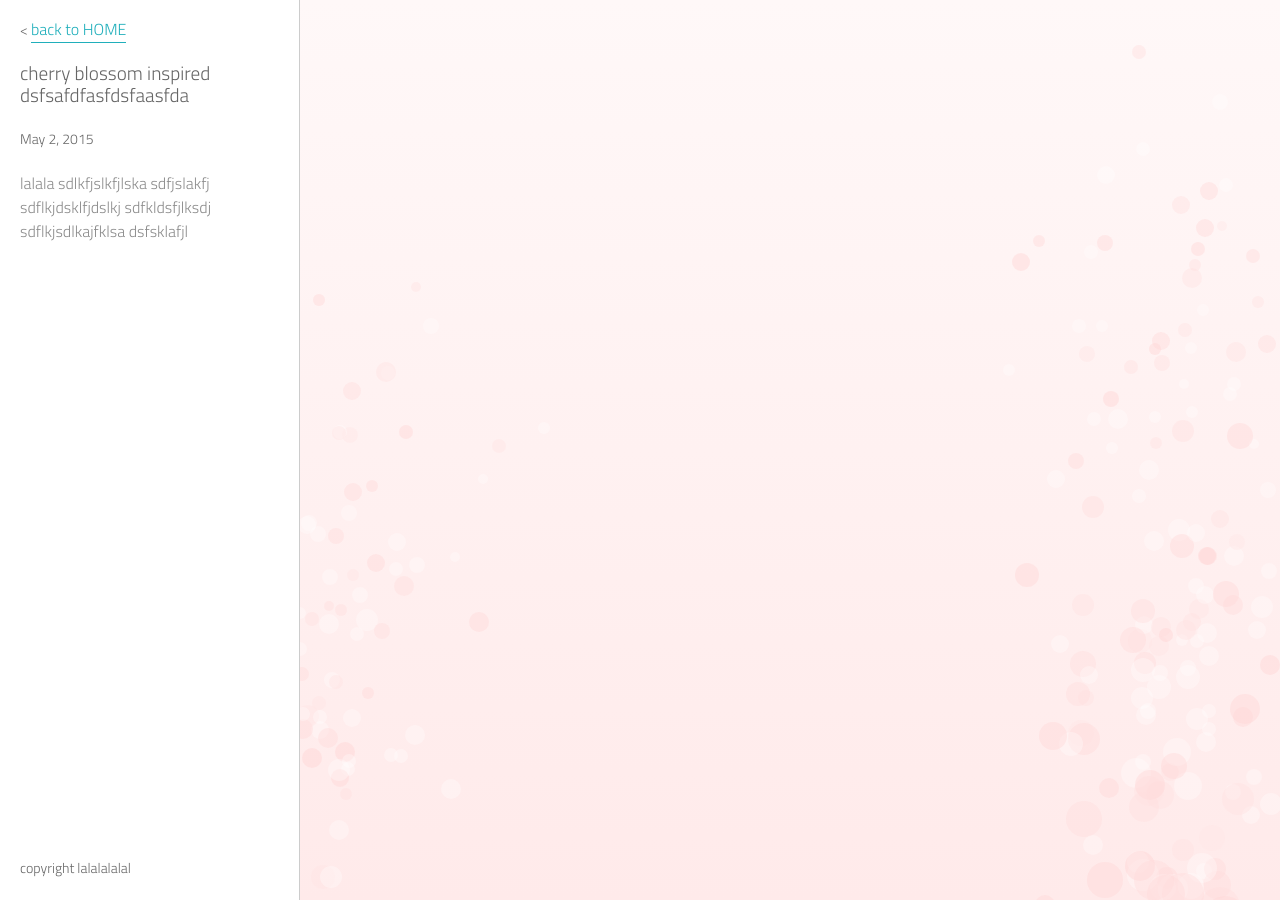
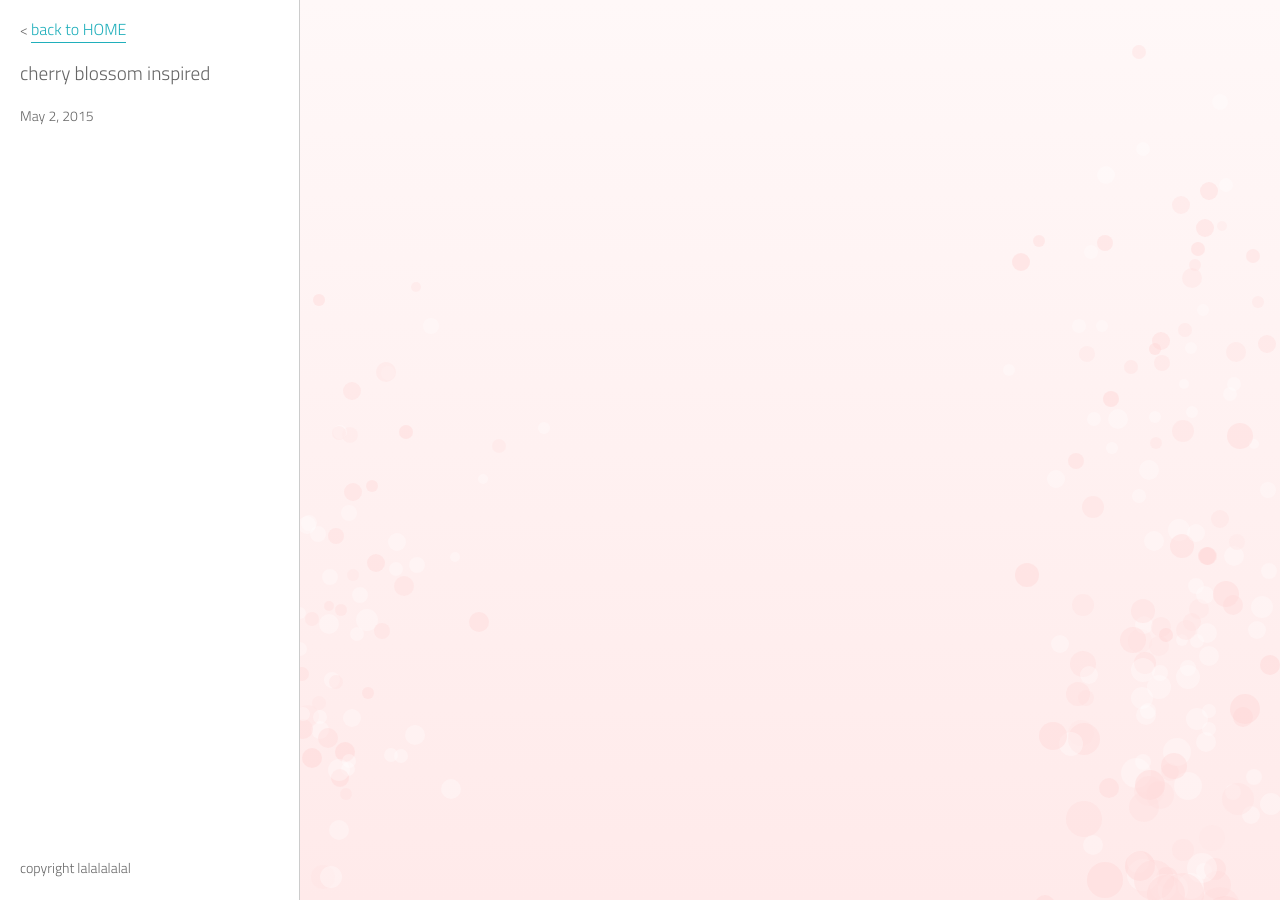
Before and after one commit to alantessa/alantessa.github.io, a Jekyll site: the page built from _posts/2015-05-02-cherry-blossom-inspired.html, in a window 1280 px wide. Built offline with Jekyll 4.4.1, drawn with Linux system fonts in a browser that asks for light colours; nearby versions of some CDN libraries.

Commit message:
Change title

```diff
--- a/_posts/2015-05-02-cherry-blossom-inspired.html
+++ b/_posts/2015-05-02-cherry-blossom-inspired.html
@@ -1,9 +1,9 @@
 ---
 layout: post
-title:  "cherry blossom inspired dsfsafdfasfdsfaasfda"
+title:  "cherry blossom inspired"
 date:   2015-05-02 17:00:30
 thumbnail: ""
-description: "lalala sdlkfjslkfjlska sdfjslakfj sdflkjdsklfjdslkj sdfkldsfjlksdj sdflkjsdlkajfklsa dsfsklafjl"
+description: ""
 ---
 <canvas class="draw-target"></canvas>
 <script>
```
